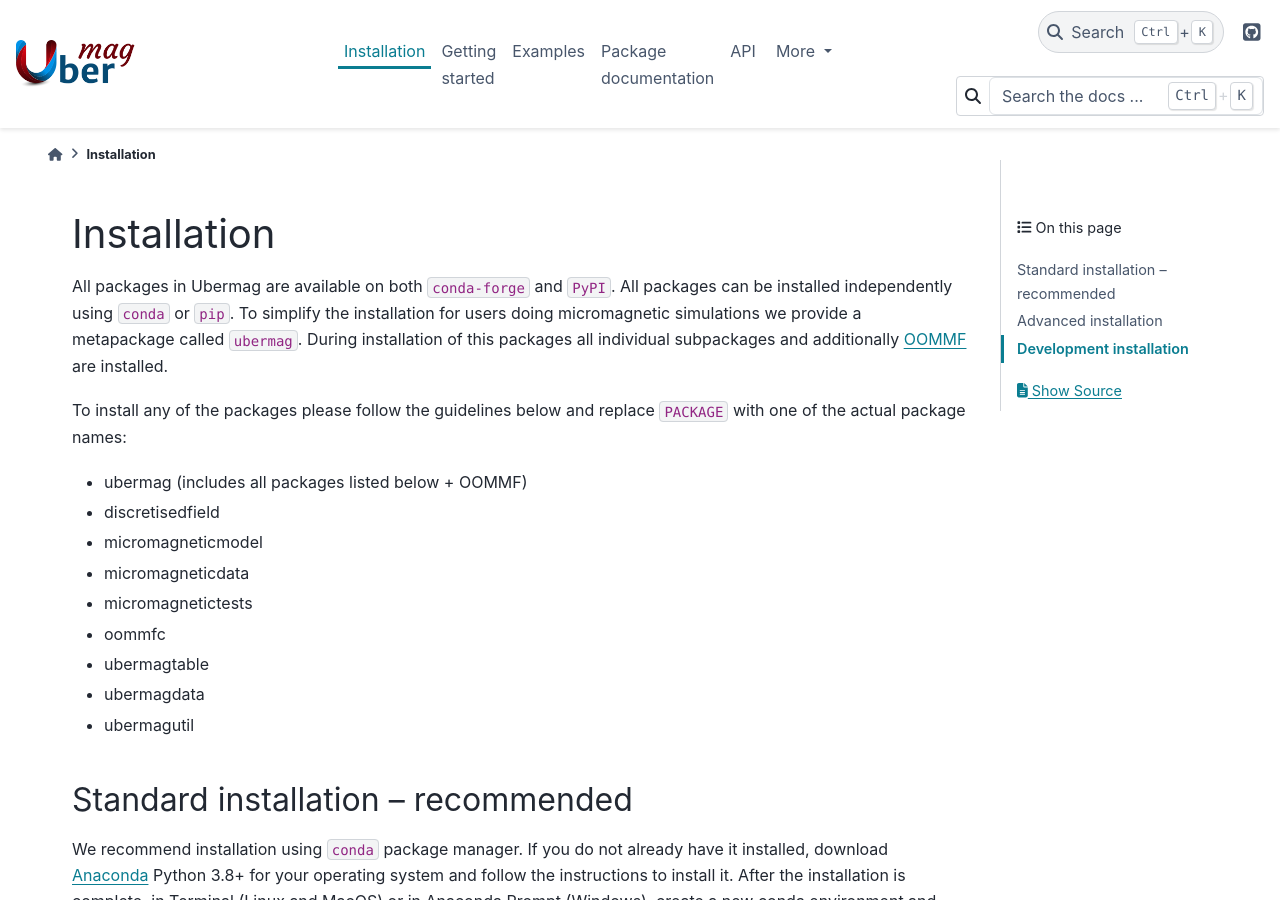
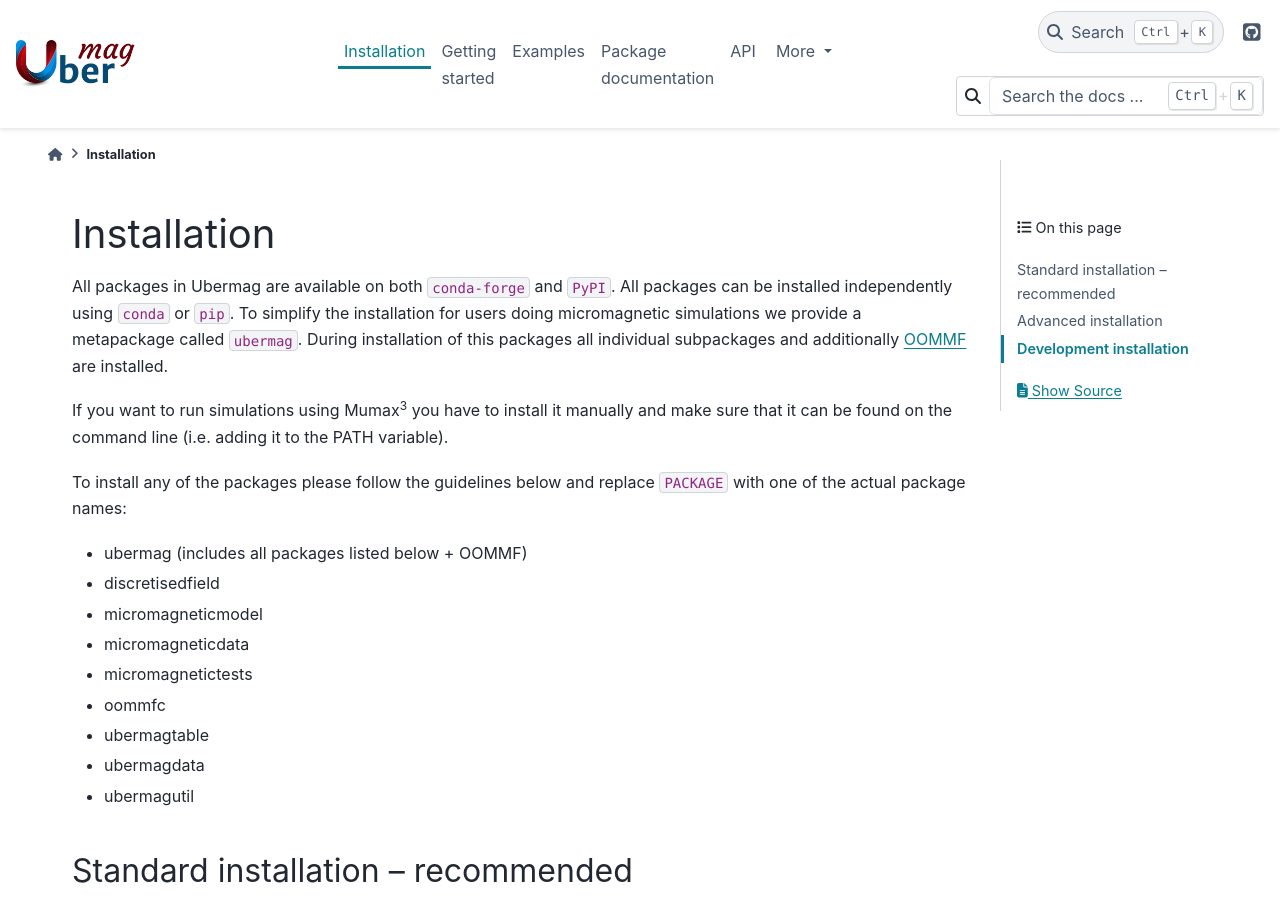
Before and after one commit to ubermag/ubermag.github.io, a Sphinx documentation site: the page built from source/installation.rst, in a window 1280 px wide and 900 px high. Built offline with Sphinx 7.4.7 and the PyData theme 0.15.4, drawn with Linux system fonts in a browser that asks for light colours; pages that are not in the unit, such as notebooks, are missing from menus.

Commit message:
Installation instructions: Mumax3 must be installed separately

```diff
--- a/source/installation.rst
+++ b/source/installation.rst
@@ -8,6 +8,10 @@ installation for users doing micromagnetic simulations we provide a metapackage
 called ``ubermag``. During installation of this packages all individual
 subpackages and additionally `OOMMF <https://math.nist.gov/oommf/>`__ are
 installed.
+
+If you want to run simulations using Mumax\ :sup:`3` you have to install it
+manually and make sure that it can be found on the command line (i.e. adding it
+to the PATH variable).
 
 To install any of the packages please follow the guidelines below and replace
 ``PACKAGE`` with one of the actual package names:
```
